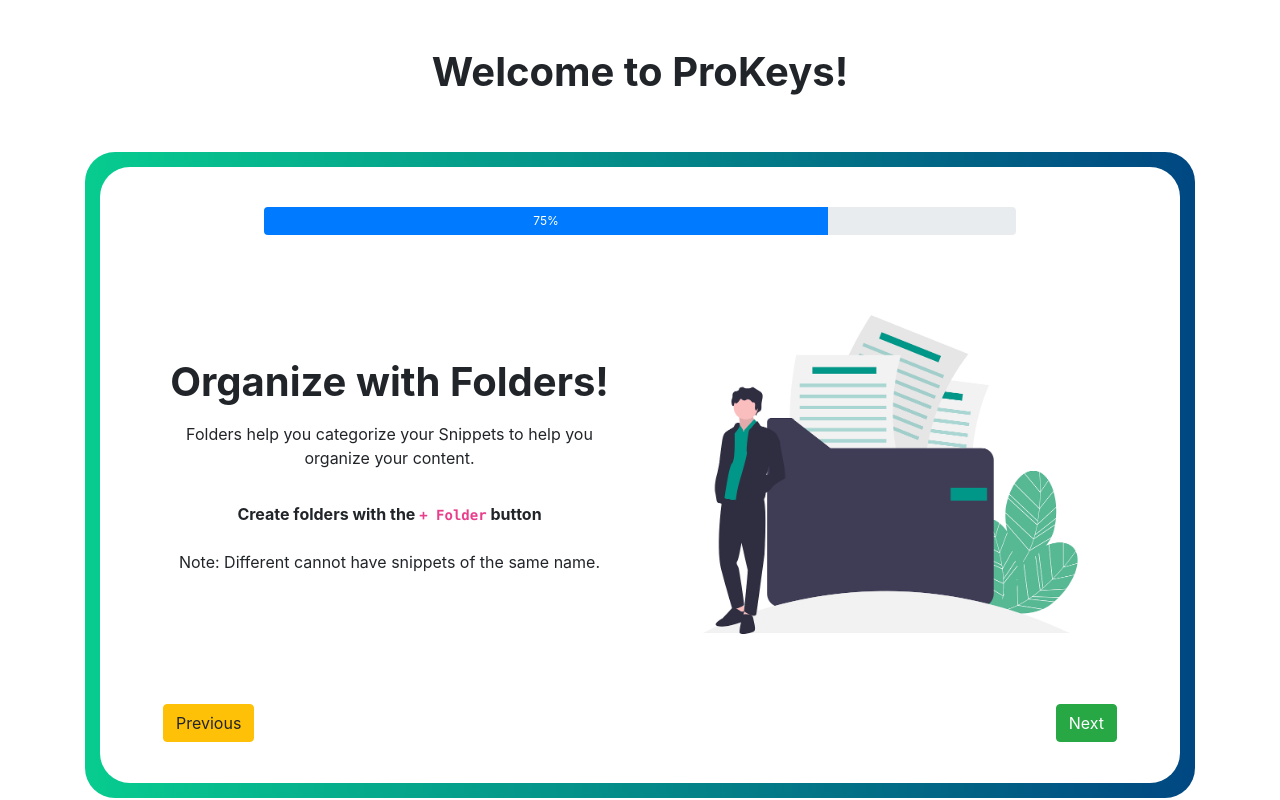
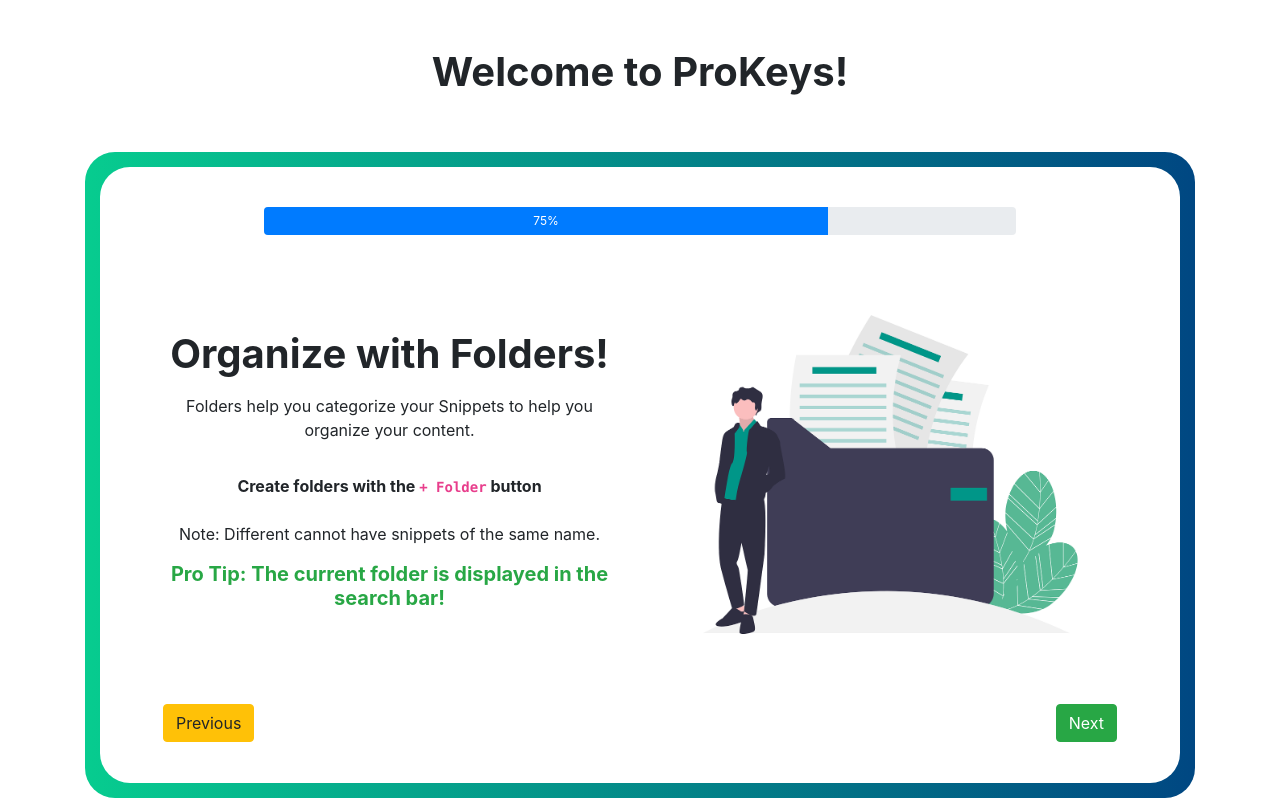
Before and after one commit to jaidevshriram/ProKeys-Frontend, a React (Create React App) app in the folder onboarding/: page / in a window 1280 px wide. Built offline with nearby package versions, Linux system fonts and the light colour scheme.

Commit message:
Minor update to folder

```diff
--- a/onboarding/src/Folders.js
+++ b/onboarding/src/Folders.js
@@ -25,6 +25,7 @@
 		        						<br/><br/>
 
 		        						<p>Note: Different cannot have snippets of the same name.</p>
+		        						<p className="h5 font-weight-bold text-success">Pro Tip: The current folder is displayed in the search bar!</p>
 		        					</div>
 		        				</div>
 		        			</div>
```
